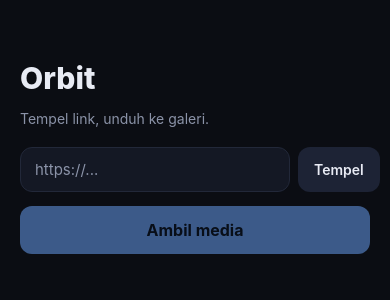
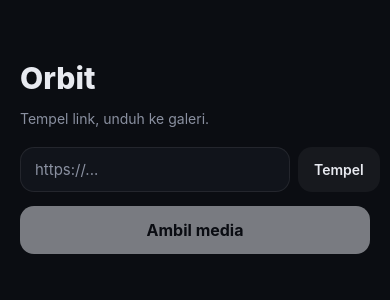
Before and after one commit to zero-route/Orbit-App, a React Native app: screen / in a window 390 px wide. Shown: the top 300 px of the page. Built offline with nearby package versions, Linux system fonts and the light colour scheme.

Commit message:
update theme.ts

```diff
--- a/src/theme.ts
+++ b/src/theme.ts
@@ -1,19 +1,24 @@
 export const colors = {
-  bg: "#0b0d13",
-  card: "#141824",
-  line: "#222839",
-  text: "#e8ebf4",
-  mute: "#8b93a8",
-  accent: "#6ea8ff",
-  accentText: "#07101f",
-  bad: "#ff6b6b",
-  ok: "#4ade80",
-  chip: "#1d2335",
+  bg: "#0b0d12",
+  card: "#11141b",
+  card2: "#0e1117",
+  line: "rgba(255,255,255,0.08)",
+  text: "#e8eaf0",
+  soft: "#c7cbd6",
+  mute: "#8a90a0",
+  dim: "#5b6275",
+  accent: "#e8eaf0",
+  accentText: "#0b0d12",
+  bad: "#ff8a8a",
+  ok: "#3ddc97",
+  chip: "rgba(255,255,255,0.05)",
+  fill: "rgba(255,255,255,0.03)",
 };
 
 export const radius = {
   sm: 8,
-  md: 12,
-  lg: 16,
+  md: 14,
+  lg: 20,
+  xl: 22,
   pill: 999,
 };
```
